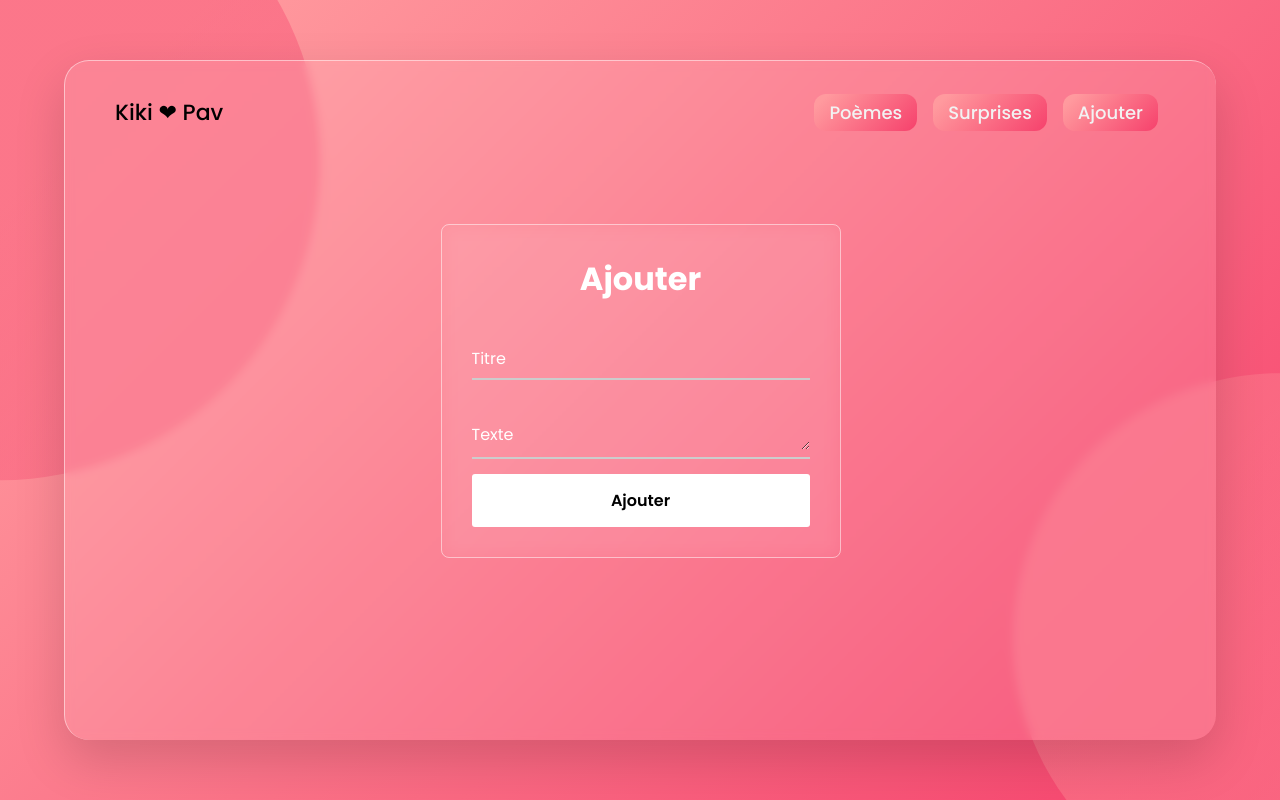
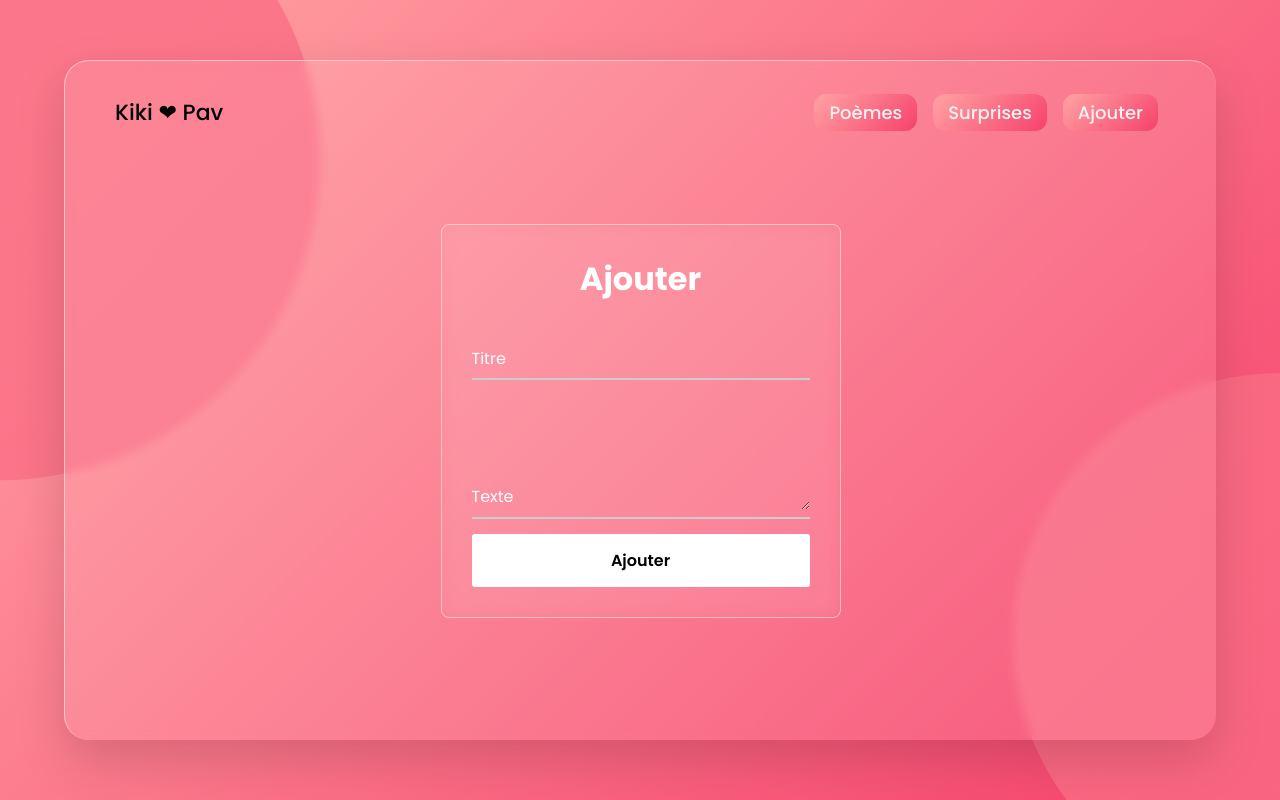
Before and after one commit to Pelpav/KanojoAngular, an Angular app: page /addpoeme in a window 1280 px wide. Built offline with nearby package versions, Linux system fonts and the light colour scheme.

Commit message:
Hide ScrollBar

```diff
--- a/src/app/addpoeme/addpoeme.component.scss
+++ b/src/app/addpoeme/addpoeme.component.scss
@@ -59,7 +59,7 @@
   }
   .text-field label {
     position: absolute;
-    top: 50%;
+    top: 80%;
     left: 0;
     transform: translateY(-50%);
     color: #fff;
@@ -75,11 +75,16 @@
     outline: none;
     font-size: 16px;
     color: #fff;
+    padding-bottom: 100px;
+  }
+
+  .text-field textarea::-webkit-scrollbar {
+    display: none;
   }
 
   .text-field textarea:focus~label,
   .text-field textarea:valid~label {
-    font-size: 0.8rem;
+    font-size: 16px;
     top: 10px;
     transform: translateY(-120%);
   }
--- a/src/styles.scss
+++ b/src/styles.scss
@@ -55,7 +55,7 @@ body::after {
   top: 50%;
   left: 50%;
   overflow: hidden;
-  overflow-y: scroll;
+  overflow-y: auto;
   transform: translate(-50%, -50%); /* Centrage horizontal et vertical */
   .navbar {
     margin: auto;
@@ -148,3 +148,7 @@ body::after {
     background: #000;
   }
 }
+
+.main::-webkit-scrollbar {
+  display: none;
+}
```
